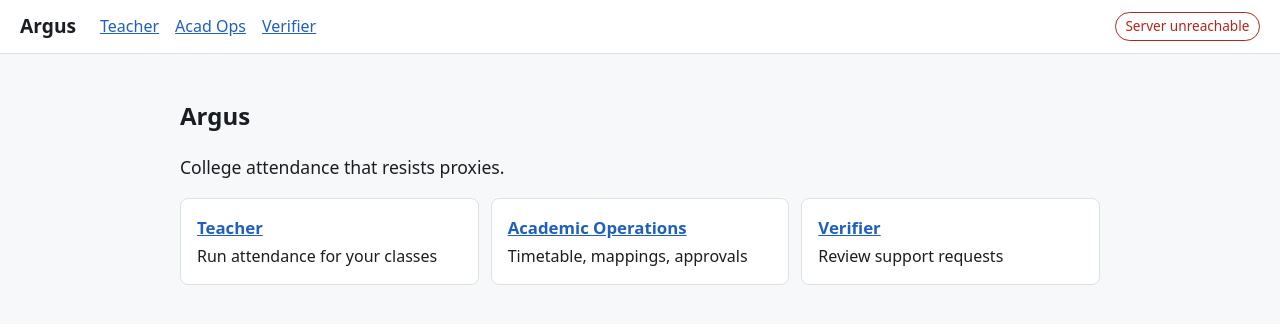
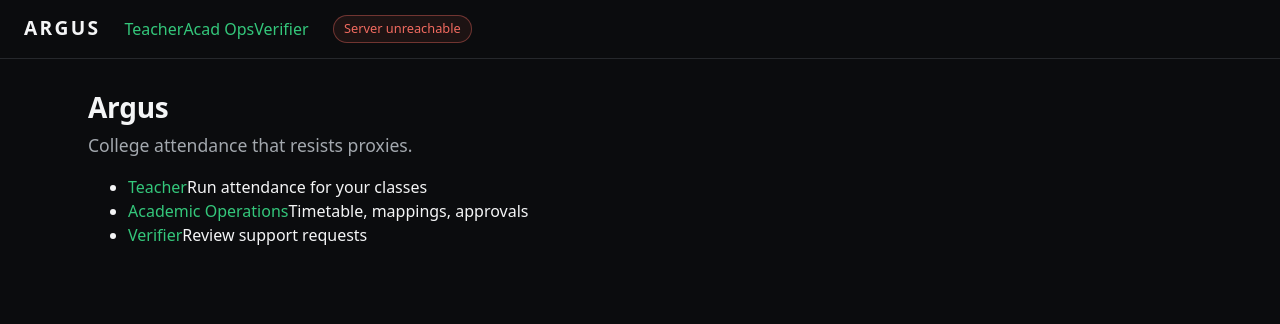
Before and after one commit to geetxnshgoyal/argus, a React (Vite) app in the folder web/: page / in a window 1280 px wide. Shown: the top 324 px of the page. Built offline with nearby package versions, Linux system fonts and the light colour scheme; no server answers.

Commit message:
style(web): refine admin layout, sidebar navigation, and data tables

```diff
--- a/web/src/styles.css
+++ b/web/src/styles.css
@@ -1,31 +1,154 @@
+/* Argus web theme — matches the Heimdall app: near-black surfaces, thin grey
+   borders, large radii, green accent, rounded geometric type (Figtree). */
+@import '@fontsource-variable/figtree';
+
 :root {
-  --fg: #1a1d21;
-  --muted: #5b6470;
-  --bg: #f7f8fa;
-  --card: #ffffff;
-  --line: #dde1e6;
-  --accent: #1f5fbf;
-  --good: #1d7a3e;
-  --bad: #b3261e;
-  font-family: system-ui, -apple-system, 'Segoe UI', Roboto, sans-serif;
+  color-scheme: dark;
+  --bg: #0b0c0e;
+  --surface: #101114;
+  --surface-2: #16181b;
+  --surface-3: #1d2024;
+  --line: #26282c;
+  --line-strong: #34373c;
+  --fg: #f4f5f6;
+  --fg-2: #a3a8ae;
+  --fg-3: #7b8087;
+  --accent: #34c77b;
+  --accent-strong: #2bb56e;
+  --accent-ink: #06140d;
+  --accent-tile: #0f3a2b;
+  --warn: #f5b04c;
+  --warn-tile: #3a2a0f;
+  --bad: #f06a5f;
+  --bad-tile: #3a1512;
+  --brand-a: #ff7a45;
+  --brand-b: #e8452c;
+  --radius-lg: 20px;
+  --radius: 12px;
+  --radius-sm: 8px;
+  font-family: 'Figtree Variable', system-ui, -apple-system, 'Segoe UI', Roboto, sans-serif;
   color: var(--fg);
   background: var(--bg);
   line-height: 1.5;
+  -webkit-font-smoothing: antialiased;
 }
+
 * { box-sizing: border-box; }
-body { margin: 0; }
-a { color: var(--accent); }
-a:focus-visible, button:focus-visible { outline: 3px solid var(--accent); outline-offset: 2px; }
-.topbar { display: flex; align-items: center; gap: 1.5rem; padding: 0.75rem 1.25rem; background: var(--card); border-bottom: 1px solid var(--line); flex-wrap: wrap; }
-.brand { font-weight: 700; font-size: 1.2rem; text-decoration: none; color: var(--fg); }
-.topbar nav { display: flex; gap: 1rem; flex: 1; }
-.content { max-width: 60rem; margin: 0 auto; padding: 1.5rem 1.25rem; }
-.lead { font-size: 1.1rem; }
-.muted { color: var(--muted); }
-.badge { font-size: 0.85rem; padding: 0.2rem 0.6rem; border-radius: 999px; border: 1px solid var(--line); }
-.badge-good { color: var(--good); border-color: var(--good); }
-.badge-bad { color: var(--bad); border-color: var(--bad); }
-.badge-neutral { color: var(--muted); }
-.cards { list-style: none; padding: 0; display: grid; gap: 0.75rem; grid-template-columns: repeat(auto-fit, minmax(14rem, 1fr)); }
-.cards li { background: var(--card); border: 1px solid var(--line); border-radius: 8px; padding: 1rem; display: flex; flex-direction: column; gap: 0.25rem; }
-.cards a { font-weight: 600; font-size: 1.05rem; }
+body { margin: 0; min-height: 100vh; background: var(--bg); }
+h1, h2, h3 { line-height: 1.2; margin: 0 0 0.5rem; font-weight: 700; letter-spacing: -0.01em; }
+h1 { font-size: 1.75rem; }
+h2 { font-size: 1.3rem; }
+h3 { font-size: 1.05rem; }
+p { margin: 0 0 0.75rem; }
+a { color: var(--accent); text-decoration: none; }
+a:hover { text-decoration: underline; }
+:focus-visible { outline: 2px solid var(--accent); outline-offset: 2px; }
+.muted { color: var(--fg-2); }
+.small { font-size: 0.875rem; }
+.lead { font-size: 1.1rem; color: var(--fg-2); }
+.mono { font-family: ui-monospace, SFMono-Regular, Menlo, monospace; font-size: 0.85em; }
+
+/* ── Chrome ─────────────────────────────────────────────────────────────── */
+.topbar { display: flex; align-items: center; gap: 1.5rem; padding: 0.9rem 1.5rem; border-bottom: 1px solid var(--line); background: var(--bg); position: sticky; top: 0; z-index: 10; }
+.brand { display: flex; align-items: center; gap: 0.6rem; font-weight: 800; font-size: 1.2rem; letter-spacing: 0.12em; color: var(--fg); text-transform: uppercase; }
+.brand:hover { text-decoration: none; }
+.brand-mark { width: 30px; height: 30px; border-radius: 8px; background: linear-gradient(145deg, var(--brand-a), var(--brand-b)); display: grid; place-items: center; color: #fff; font-size: 0.95rem; letter-spacing: 0; }
+.topbar .spacer { flex: 1; }
+.user-chip { display: flex; align-items: center; gap: 0.75rem; color: var(--fg-2); font-size: 0.9rem; }
+.content { max-width: 72rem; margin: 0 auto; padding: 2rem 1.5rem 4rem; }
+
+.shell { display: grid; grid-template-columns: 15rem 1fr; min-height: calc(100vh - 62px); }
+.sidenav { border-right: 1px solid var(--line); padding: 1.25rem 0.75rem; display: flex; flex-direction: column; gap: 0.15rem; }
+.sidenav .section-label { font-size: 0.75rem; text-transform: uppercase; letter-spacing: 0.08em; color: var(--fg-3); padding: 1rem 0.75rem 0.35rem; }
+.sidenav a { color: var(--fg-2); padding: 0.5rem 0.75rem; border-radius: var(--radius-sm); font-size: 0.95rem; }
+.sidenav a:hover { background: var(--surface-2); color: var(--fg); text-decoration: none; }
+.sidenav a.active, .sidenav a[data-status='active'] { background: var(--accent-tile); color: var(--accent); }
+.shell > main { padding: 2rem 2rem 4rem; min-width: 0; }
+@media (max-width: 800px) {
+  .shell { grid-template-columns: 1fr; }
+  .sidenav { flex-direction: row; flex-wrap: wrap; border-right: 0; border-bottom: 1px solid var(--line); }
+  .sidenav .section-label { display: none; }
+}
+
+/* ── Surfaces ───────────────────────────────────────────────────────────── */
+.card { background: var(--surface); border: 1px solid var(--line); border-radius: var(--radius-lg); padding: 1.75rem; }
+.card + .card { margin-top: 1.25rem; }
+.card-row { display: flex; gap: 1rem; align-items: flex-start; }
+.card-row + .card-row { border-top: 1px solid var(--line); margin-top: 1.5rem; padding-top: 1.5rem; }
+.icon-tile { flex: none; width: 44px; height: 44px; border-radius: 10px; background: var(--accent-tile); color: var(--accent); display: grid; place-items: center; font-size: 1.2rem; }
+.icon-tile.warn { background: var(--warn-tile); color: var(--warn); }
+.icon-tile.bad { background: var(--bad-tile); color: var(--bad); }
+.grid-cards { list-style: none; padding: 0; margin: 1.5rem 0 0; display: grid; gap: 1rem; grid-template-columns: repeat(auto-fit, minmax(16rem, 1fr)); }
+.grid-cards > li > a { display: flex; gap: 1rem; background: var(--surface); border: 1px solid var(--line); border-radius: var(--radius-lg); padding: 1.25rem; color: var(--fg); height: 100%; }
+.grid-cards > li > a:hover { border-color: var(--line-strong); background: var(--surface-2); text-decoration: none; }
+.page-head { display: flex; align-items: flex-end; justify-content: space-between; gap: 1rem; margin-bottom: 1.5rem; flex-wrap: wrap; }
+.page-head p { margin: 0; }
+
+/* ── Status ─────────────────────────────────────────────────────────────── */
+.badge { display: inline-flex; align-items: center; gap: 0.35rem; font-size: 0.8rem; padding: 0.2rem 0.65rem; border-radius: 999px; border: 1px solid var(--line-strong); color: var(--fg-2); white-space: nowrap; }
+.badge-good { color: var(--accent); border-color: rgba(52, 199, 123, 0.4); background: rgba(52, 199, 123, 0.08); }
+.badge-warn { color: var(--warn); border-color: rgba(245, 176, 76, 0.4); background: rgba(245, 176, 76, 0.08); }
+.badge-bad { color: var(--bad); border-color: rgba(240, 106, 95, 0.4); background: rgba(240, 106, 95, 0.08); }
+.ok-text { color: var(--accent); }
+.warn-text { color: var(--warn); }
+.bad-text { color: var(--bad); }
+.notice { border-radius: var(--radius); padding: 0.85rem 1rem; border: 1px solid var(--line); background: var(--surface-2); margin: 0 0 1rem; }
+.notice-good { border-color: rgba(52, 199, 123, 0.35); background: rgba(52, 199, 123, 0.07); }
+.notice-warn { border-color: rgba(245, 176, 76, 0.35); background: rgba(245, 176, 76, 0.07); }
+.notice-bad { border-color: rgba(240, 106, 95, 0.35); background: rgba(240, 106, 95, 0.07); }
+.footer-banner { text-align: center; color: var(--accent); font-weight: 600; margin-top: 2rem; }
+
+/* ── Controls ───────────────────────────────────────────────────────────── */
+.btn { display: inline-flex; align-items: center; justify-content: center; gap: 0.4rem; font: inherit; font-weight: 600; font-size: 0.95rem; border-radius: var(--radius-sm); padding: 0.6rem 1.1rem; border: 1px solid var(--line-strong); background: var(--surface-2); color: var(--fg); cursor: pointer; white-space: nowrap; }
+.btn:hover { background: var(--surface-3); }
+.btn:disabled { opacity: 0.5; cursor: not-allowed; }
+.btn-primary { background: var(--accent); border-color: var(--accent); color: var(--accent-ink); }
+.btn-primary:hover { background: var(--accent-strong); }
+.btn-danger { color: var(--bad); border-color: rgba(240, 106, 95, 0.45); background: transparent; }
+.btn-danger:hover { background: var(--bad-tile); }
+.btn-ghost { background: transparent; border-color: transparent; color: var(--fg-2); }
+.btn-ghost:hover { color: var(--fg); background: var(--surface-2); }
+.btn-lg { padding: 0.85rem 1.4rem; font-size: 1.05rem; border-radius: var(--radius); }
+.btn-row { display: flex; gap: 0.6rem; flex-wrap: wrap; align-items: center; }
+
+.form { display: grid; gap: 1rem; }
+.form-grid { display: grid; gap: 1rem; grid-template-columns: repeat(auto-fit, minmax(14rem, 1fr)); }
+.field { display: grid; gap: 0.35rem; }
+.field > span { font-size: 0.875rem; color: var(--fg-2); font-weight: 500; }
+.field .hint { font-size: 0.8rem; color: var(--fg-3); }
+.field .error { font-size: 0.8rem; color: var(--bad); }
+input, select, textarea { font: inherit; color: var(--fg); background: var(--surface-2); border: 1px solid var(--line-strong); border-radius: var(--radius-sm); padding: 0.6rem 0.75rem; min-width: 0; width: 100%; }
+input:focus, select:focus, textarea:focus { outline: none; border-color: var(--accent); box-shadow: 0 0 0 3px rgba(52, 199, 123, 0.15); }
+input[aria-invalid='true'], select[aria-invalid='true'] { border-color: var(--bad); }
+input[type='checkbox'] { width: auto; accent-color: var(--accent); }
+input[type='file'] { padding: 0.5rem; }
+.toolbar { display: flex; gap: 0.6rem; align-items: center; margin-bottom: 1rem; flex-wrap: wrap; }
+.toolbar input, .toolbar select { width: auto; min-width: 12rem; }
+
+/* ── Tables ─────────────────────────────────────────────────────────────── */
+.table-wrap { overflow-x: auto; border: 1px solid var(--line); border-radius: var(--radius); background: var(--surface); }
+table { width: 100%; border-collapse: collapse; font-size: 0.925rem; }
+th, td { text-align: left; padding: 0.7rem 0.9rem; border-bottom: 1px solid var(--line); vertical-align: top; }
+th { color: var(--fg-3); font-weight: 600; font-size: 0.78rem; text-transform: uppercase; letter-spacing: 0.06em; background: var(--surface); position: sticky; top: 0; }
+th button { all: unset; cursor: pointer; }
+tbody tr:last-child td { border-bottom: 0; }
+tbody tr:hover { background: var(--surface-2); }
+td.actions { text-align: right; white-space: nowrap; }
+.empty { padding: 2.5rem; text-align: center; color: var(--fg-2); }
+.pager { display: flex; justify-content: space-between; align-items: center; margin-top: 0.75rem; color: var(--fg-2); font-size: 0.875rem; }
+
+/* ── Dialog ─────────────────────────────────────────────────────────────── */
+dialog { background: var(--surface); color: var(--fg); border: 1px solid var(--line-strong); border-radius: var(--radius-lg); padding: 0; width: min(40rem, calc(100vw - 2rem)); }
+dialog::backdrop { background: rgba(0, 0, 0, 0.65); }
+.dialog-head { padding: 1.25rem 1.5rem 0; }
+.dialog-body { padding: 1rem 1.5rem; max-height: 70vh; overflow: auto; }
+.dialog-foot { padding: 1rem 1.5rem 1.25rem; display: flex; justify-content: flex-end; gap: 0.6rem; border-top: 1px solid var(--line); }
+
+/* ── Login ──────────────────────────────────────────────────────────────── */
+.login-wrap { min-height: 100vh; display: grid; place-items: center; padding: 2rem 1rem; }
+.login-card { width: min(30rem, 100%); }
+.login-card .brand { justify-content: center; font-size: 1.6rem; margin-bottom: 1.5rem; }
+.login-card .brand-mark { width: 40px; height: 40px; font-size: 1.2rem; }
+.dev-users { display: grid; gap: 0.4rem; max-height: 18rem; overflow: auto; margin-top: 0.75rem; }
+.dev-users button { all: unset; cursor: pointer; display: flex; justify-content: space-between; gap: 1rem; padding: 0.55rem 0.75rem; border-radius: var(--radius-sm); border: 1px solid var(--line); }
+.dev-users button:hover { background: var(--surface-2); }
```
